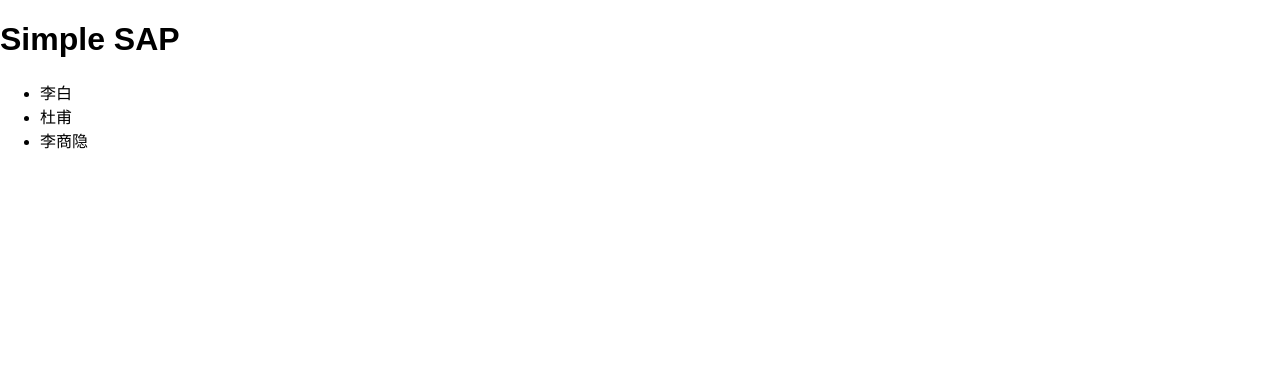
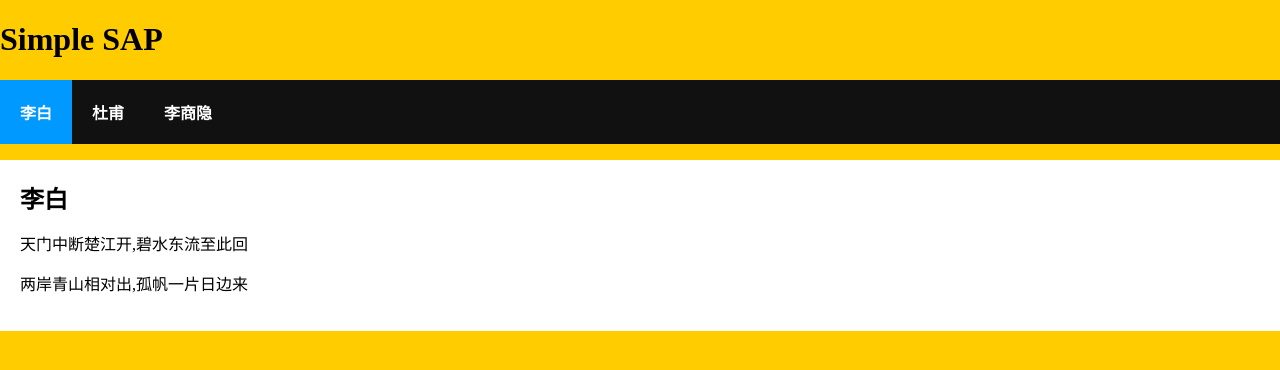
Before and after one commit to dopocheng/react-app, a React (Create React App) app in the folder example-app/: page / in a window 1280 px wide. Shown: the top 370 px of the page. Built offline with nearby package versions, Linux system fonts and the light colour scheme.

Commit message:
添加组件，切换不同界面
1.安装 router4
2.设置路由对应不同链接且点击高亮
3.匹配对应路由显示 component(6.30)

```diff
--- a/example-app/src/App.css
+++ b/example-app/src/App.css
@@ -1,28 +1,36 @@
-.App {
-  text-align: center;
+ul.header {
+  background-color: #111;
+  padding: 0;
 }
 
-.App-logo {
-  animation: App-logo-spin infinite 20s linear;
-  height: 80px;
+ul.header li {
+  display: inline;
+  list-style-type: none;
+  margin: 0;
 }
 
-.App-header {
-  background-color: #222;
-  height: 150px;
+ul.header li a{
+  color: #FFF;
+  font-weight: bold;
+  text-decoration: none;/* 去掉下划线 */
   padding: 20px;
-  color: white;
+  display: inline-block;/*块显示*/
 }
 
-.App-title {
-  font-size: 1.5em;
+.active {
+  background-color: #0099FF;
 }
 
-.App-intro {
-  font-size: large;
+.content {
+  background-color: #FFF;
+  padding: 20px;
 }
 
-@keyframes App-logo-spin {
-  from { transform: rotate(0deg); }
-  to { transform: rotate(360deg); }
+.content h2 {
+  padding: 0;
+  margin: 0;
 }
+
+.content li {
+  margin-bottom: 10px;
+}
--- a/example-app/src/App.js
+++ b/example-app/src/App.js
@@ -1,25 +1,69 @@
 import React, { Component } from 'react';
+import { Route, NavLink} from 'react-router-dom';
+import './App.css'
 // import logo from './logo.svg';
 
+class lb extends Component {
+  render() {
+    return (
+        <div>
+            <h2>李白</h2>
+            <p>天门中断楚江开,碧水东流至此回</p>
+            <p>两岸青山相对出,孤帆一片日边来</p>
+        </div>
+    );
+  }
+}
+
+class df extends Component {
+  render() {
+    return (
+        <div>
+            <h2>杜甫</h2>
+            <p>天门中断楚江开,碧水东流至此回</p>
+            <p>两岸青山相对出,孤帆一片日边来</p>
+        </div>
+    );
+  }
+}
+
+class lsy extends Component {
+  render() {
+    return (
+        <div>
+            <h2>锦瑟</h2>
+            <ol>
+              <li>锦瑟无端五十弦，一弦一柱思华年</li>
+              <li>庄生晓梦迷蝴蝶，望帝春心托杜鹃</li>
+              <li>沧海月明珠有泪，蓝田日暖玉生烟</li>
+              <li>此情可待成追忆，只是当时已惘然</li>
+            </ol>
+        </div>
+    );
+  }
+}
+
 class App extends Component {
+
   render() {
     return (
       <div className="App">
-        {/* <header className="App-header">
-          <img src={logo} className="App-logo" alt="logo" />
-          <h1 className="App-title">Welcome to React</h1>
-        </header>
-        <p className="App-intro">
-          To get started, edit <code>src/App.js</code> and save to reload.
-        </p>*/}
         <h1>Simple SAP</h1>
         <ul className="header">
-          <li>李白</li>
-          <li>杜甫</li>
-          <li>李商隐</li>
+          <nav>
+            {/* NavLink 判断链接点击状态高亮显示 */}
+          <li><NavLink to="/" exact activeClassName="active">李白</NavLink></li>
+          <li><NavLink to="/df" activeClassName="active">杜甫</NavLink></li>
+          <li><NavLink to="/lsy" activeClassName="active">李商隐</NavLink></li>
+          </nav>
         </ul>
 
-        <div></div>
+        <div className="content">
+          {/* 和路由要匹配否则不显示component */}
+          <Route path="/" exact component={lb} />
+          <Route path="/df" component={df} />
+          <Route path="/lsy" component={lsy} />
+        </div>
       </div>
     );
   }
--- a/example-app/src/index.css
+++ b/example-app/src/index.css
@@ -1,5 +1,9 @@
 body {
+  background-color: #FFCC00;
+  padding: 0;
   margin: 0;
-  padding: 0;
-  font-family: sans-serif;
 }
+
+h1 h2 p ul li {
+  font-family: Arial, Helvetica, sans-serif;
+}
--- a/example-app/src/index.js
+++ b/example-app/src/index.js
@@ -1,13 +1,12 @@
 import React from 'react';
 import ReactDOM from 'react-dom';
-import { HashRouter, Route} from 'react-router-dom';
+import { HashRouter,} from 'react-router-dom';
 import './index.css';
 import App from './App';
 import registerServiceWorker from './registerServiceWorker';
 
 ReactDOM.render(
     <HashRouter>
-        {/* 处理路由的逻辑,如果访问的是根目录就显示component指的组件 */}
-        <Route path="/" component={App} />
+       <App/>
     </HashRouter>, document.getElementById('root'));
 registerServiceWorker();
```
Also changed, not shown: example-app/public/index.html (+4 -22 lines).
